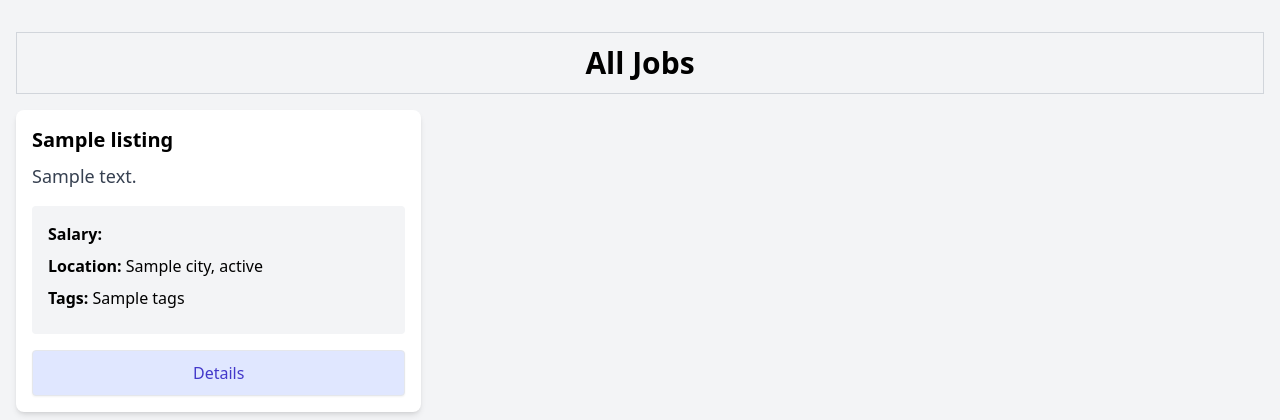
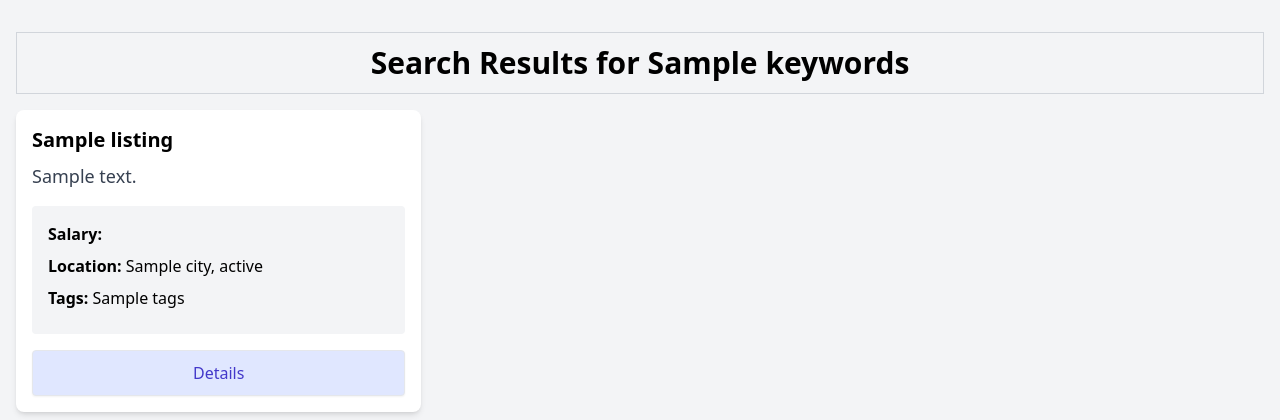
Before and after one commit to AyodeleJoshua/workopia, a PHP site: template App/views/listings/index.view.php in a window 1280 px wide. Shown: the top 420 px of the page. Run offline with PHP 8.4, Linux system fonts and the light colour scheme; the template is opened without the code that fills it: most values are stand-ins (such as "Sample title", 1, 10 or a date in 2020); data that the repository does not hold is empty; a stand-in replaces the project's code that opens the database connection.

Commit message:
implement search feature

```diff
--- a/App/views/listings/index.view.php
+++ b/App/views/listings/index.view.php
@@ -6,7 +6,13 @@
 <!-- Job Listings -->
 <section>
     <div class="container mx-auto p-4 mt-4">
-        <div class="text-center text-3xl mb-4 font-bold border border-gray-300 p-3">All Jobs</div>
+        <div class="text-center text-3xl mb-4 font-bold border border-gray-300 p-3">
+            <?php if (isset($keywords)): ?>
+                Search Results for <?= htmlspecialchars($keywords) ?>
+            <?php else: ?>
+                All Jobs
+            <?php endif; ?>
+        </div>
         <div class="grid grid-cols-1 md:grid-cols-3 gap-4 mb-6">
             <?= loadPartial('message') ?>
             <?php foreach ($listings as $listing): ?>
--- a/routes.php
+++ b/routes.php
@@ -3,6 +3,7 @@ $router->get('/', 'HomeController@index');
 $router->get('/listings', 'ListingController@index');
 $router->get('/listings/create', 'ListingController@create', ['auth']);
 $router->get('/listings/edit/{id}', 'ListingController@edit', ['auth']);
+$router->get('lisitings/search', 'ListingController@search');
 $router->get('/listings/{id}', 'ListingController@show');
 
 
```
Also changed, not shown: App/controllers/ListingController.php (+17 -0 lines), App/views/partials/showcase-search.php (+5 -3 lines).
